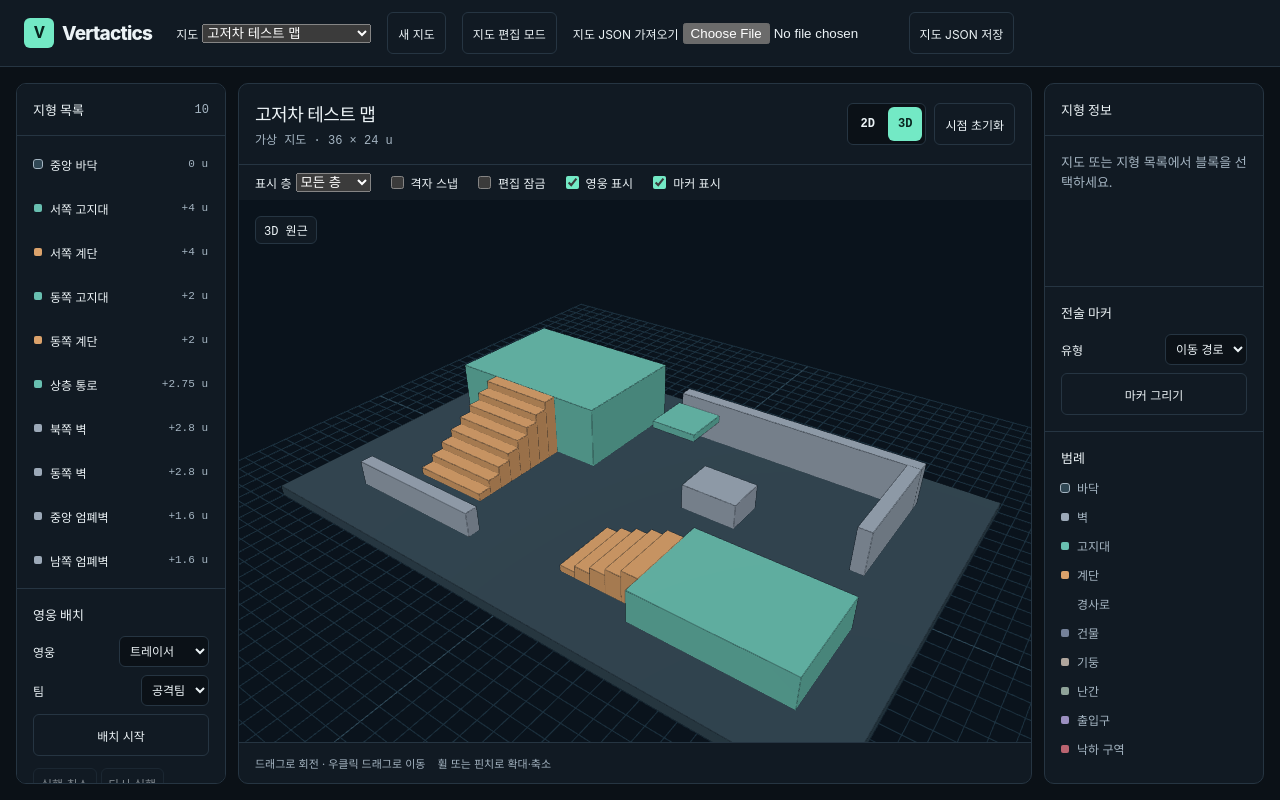
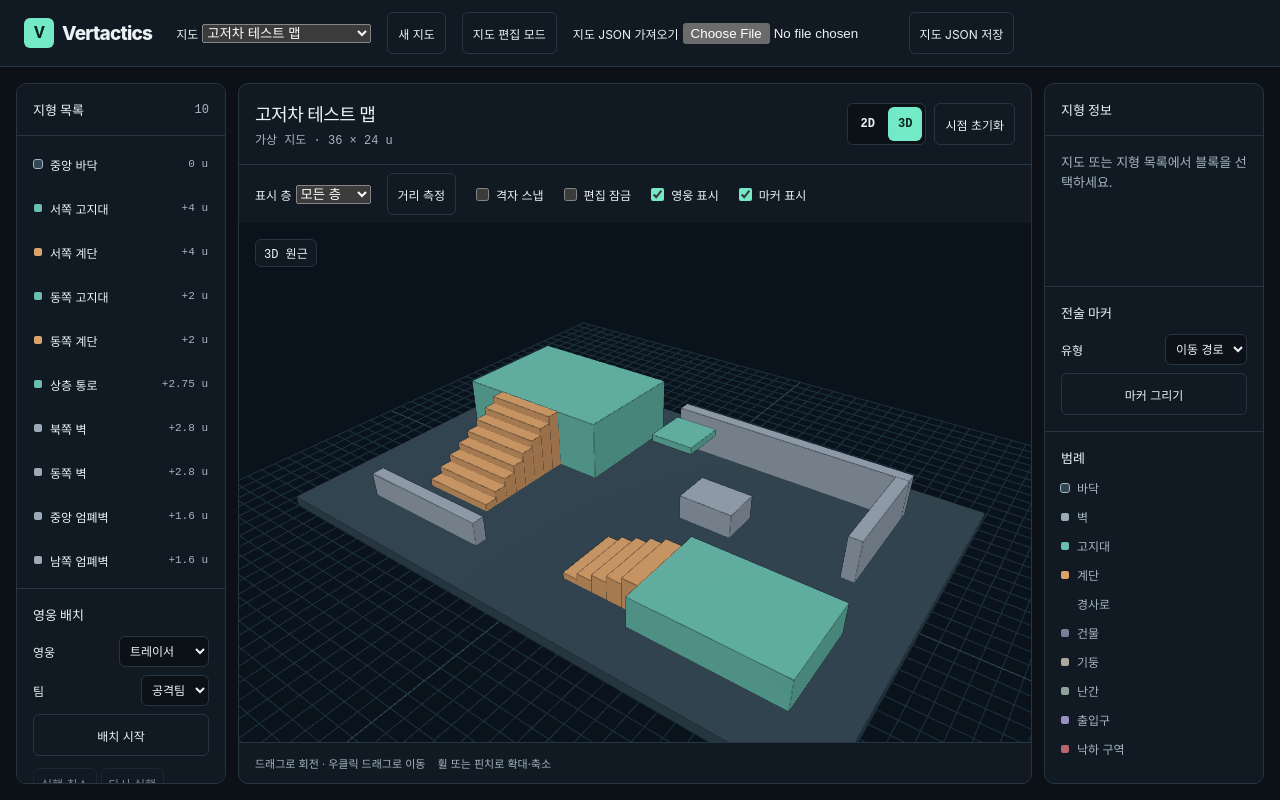
Before and after one commit to Oddmash/Vertactics, a React (Vite) app: page / in a window 1280 px wide. Built offline with nearby package versions, Linux system fonts and the light colour scheme.

Commit message:
feat(map): measure distance and elevation between terrain points

```diff
--- /dev/null
+++ b/src/domain/measurement.ts
@@ -0,0 +1,7 @@
+import type { WorldPoint } from './map';
+
+export const measureSegment = ([x1, y1, z1]: WorldPoint, [x2, y2, z2]: WorldPoint) => {
+  const horizontal = Math.hypot(x2 - x1, z2 - z1);
+  const rise = y2 - y1;
+  return { horizontal, rise, distance: Math.hypot(horizontal, rise) };
+};
--- a/src/editor/editor.tsx
+++ b/src/editor/editor.tsx
@@ -1,3 +1,4 @@
+import { measureSegment } from '../domain/measurement';
 import { useCallback, useMemo, useRef, useState } from 'react';
 import type { Annotation } from '../domain/annotation';
 import { rotateTerrain, snapTerrain } from '../domain/terrain-edit';
@@ -46,6 +47,14 @@ const Editor = () => {
   const { min, max } = useMemo(() => mapBounds(map.terrain), [map]);
   const [importMessage, setImportMessage] = useState('');
   const [mapEditing, setMapEditing] = useState(false);
+  const [measuring, setMeasuring] = useState(false);
+  const [measurement, setMeasurement] = useState<WorldPoint[]>([]);
+  const first = measurement[0];
+  const second = measurement[1];
+  const distance = first && second ? measureSegment(first, second) : null;
+  const measurementOverlay: Annotation[] = first ? [{
+    id: 'measurement-preview', kind: second ? 'line' : 'note', label: '측정', points: measurement,
+  }] : [];
   const [mapMessage, setMapMessage] = useState('');
   const [mapHistory, setMapHistory] = useState<Record<string, { past: MapDefinition[]; future: MapDefinition[] }>>({});
   const timeline = Object.hasOwn(mapHistory, mapId) ? mapHistory[mapId]! : { past: [], future: [] };
@@ -75,6 +84,7 @@ const Editor = () => {
     setAnnotationPick(null);
     setDragPreview(null);
     setHeroTool(next);
+    setMeasuring(false);
   }, []);
   const initialHistory = useMemo(() => createStrategyHistory(createStrategy('local-draft', mapId, '새 전략')), [mapId]);
   const [histories, setHistories] = useState<Record<string, StrategyHistory>>({});
@@ -86,6 +96,7 @@ const Editor = () => {
   const switchMap = (id: string) => {
     setTool(null);
     setMapMessage('');
+    setMeasurement([]);
     setLayerId('');
     setSelectedId(null);
     setSelectedHeroId(null);
@@ -216,6 +227,10 @@ const Editor = () => {
   }, [dispatch, locked, setTool, tool]);
 
   const editSurface = (position: WorldPoint) => {
+    if (measuring) {
+      setMeasurement((points) => points.length === 1 ? [...points, position] : [position]);
+      return;
+    }
     if (locked) return;
     if (annotationPick) { annotationPick.apply(position); return; }
     if (!tool) return;
@@ -232,7 +247,7 @@ const Editor = () => {
 
   return (
     <div className="editor" onKeyDown={(event) => {
-      if (event.key === 'Escape' && (tool || annotationPick)) {
+      if (event.key === 'Escape' && (tool || annotationPick || measuring)) {
         event.preventDefault();
         setTool(null);
         return;
@@ -341,6 +356,11 @@ const Editor = () => {
               <option value="">모든 층</option>
               {map.layers.map(({ id, name }) => <option key={id} value={id}>{name}</option>)}
             </select></label>}
+            <button type="button" className="reset-button" aria-pressed={measuring} onClick={() => {
+              setTool(null);
+              setMeasuring(!measuring);
+              if (!measuring) setMeasurement([]);
+            }}>거리 측정</button>
             <label><input type="checkbox" checked={snap} onChange={(event) => setSnap(event.target.checked)} /> 격자 스냅</label>
             <label><input type="checkbox" checked={locked} onChange={(event) => {
               setTool(null);
@@ -373,9 +393,9 @@ const Editor = () => {
               selectedHeroId={selectedHeroId}
               onSelect={selectTerrain}
               onSelectHero={selectHero}
-              annotations={!mapEditing && showAnnotations ? annotations : []}
+              annotations={[...(!mapEditing && showAnnotations ? annotations : []), ...measurementOverlay]}
               selectedAnnotationId={annotationId}
-              onEditSurface={!locked && ((tool && tool.kind !== 'drag') || annotationPick) ? editSurface : undefined}
+              onEditSurface={measuring || (!locked && ((tool && tool.kind !== 'drag') || annotationPick)) ? editSurface : undefined}
               onDragSurface={!locked && tool?.kind === 'drag' ? setDragPreview : undefined}
               onDropSurface={!locked && tool?.kind === 'drag' ? finishDrag : undefined}
             />
@@ -438,6 +458,14 @@ const Editor = () => {
               </>
             ) : <p className="empty-selection">지도 또는 지형 목록에서 블록을 선택하세요.</p>}
           </div>
+          {(measuring || first) && <section className="hero-tools" aria-label="측정 결과">
+            {distance ? <dl>
+              <div><dt>수평 거리</dt><dd>{formatNumber(distance.horizontal)} u</dd></div>
+              <div><dt>높이 차</dt><dd>{formatElevation(distance.rise)}</dd></div>
+              <div><dt>직선 거리</dt><dd>{formatNumber(distance.distance)} u</dd></div>
+            </dl> : <p>{first ? '두 번째 지점을 선택하세요.' : '첫 번째 지점을 선택하세요.'}</p>}
+            {first && <button type="button" className="reset-button" onClick={() => setMeasurement([])}>측정 지우기</button>}
+          </section>}
           {mapEditing ? <>
             <TerrainTools
               map={map}
```
Also changed, not shown: 2 other files (tests, documents, lock files or other folders).
